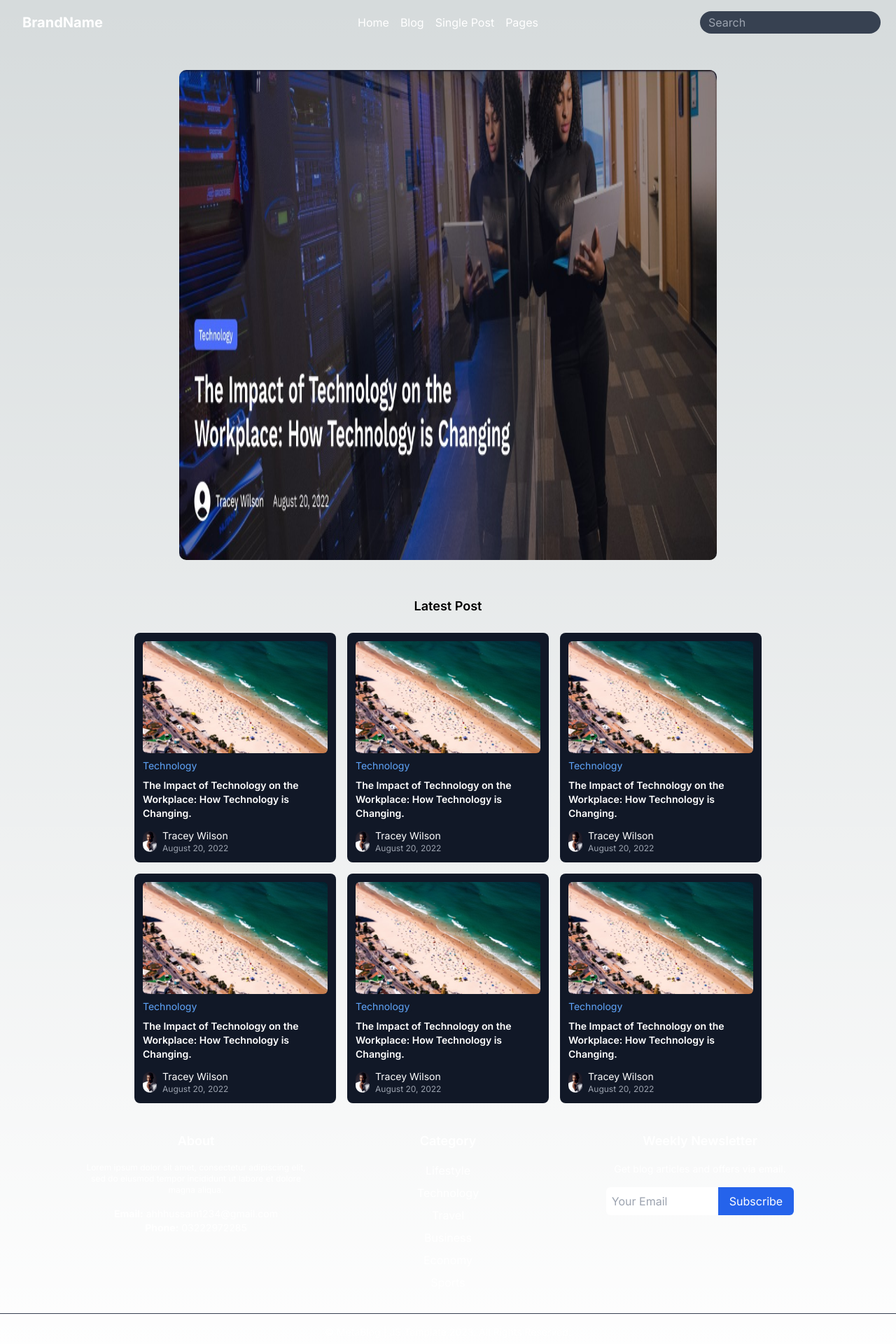
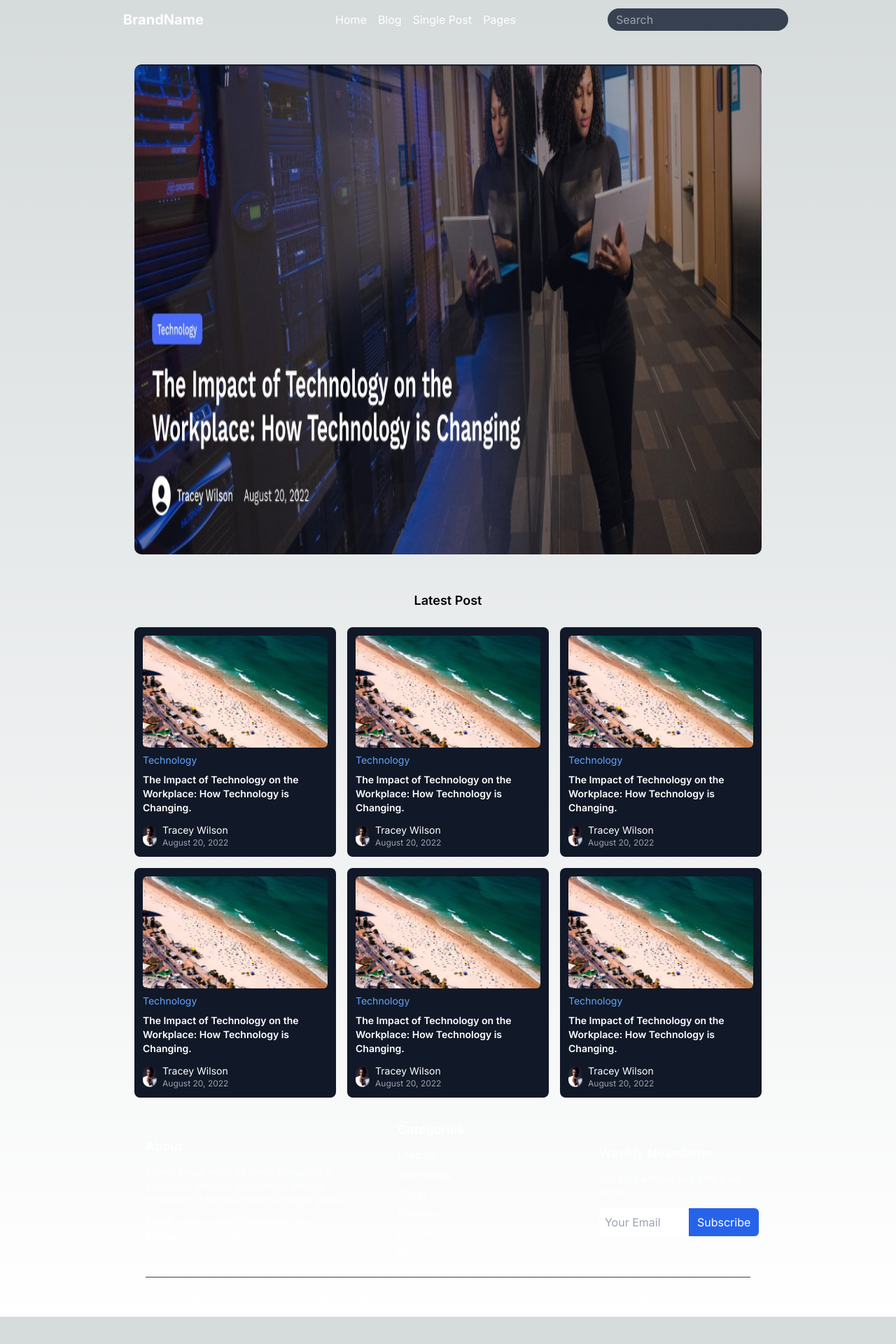
Before and after one commit to Ah815/Blog_App, a Next.js app: page / in a window 1280 px wide. Shown: the top 1920 px of the page at 70% size. After the commit the page ends 1881 px from the top, so only its background shows below. Built offline with nearby package versions, Linux system fonts and the light colour scheme.

Commit message:
tailwind for footer and navbar

```diff
--- a/src/app/blog/page.jsx
+++ b/src/app/blog/page.jsx
@@ -62,7 +62,7 @@ const BlogCard = () => {
   return (
     <>
      <div className='flex items-center justify-center w-full p-4 md:p-9' >
-      <div className='relative w-full max-w-3xl h-fit'>
+      <div className='relative w-full max-w-4xl h-fit'>
       <Image
         src="/headerImage.jpg"
         layout='responsive'
--- a/src/components/Footer.jsx
+++ b/src/components/Footer.jsx
@@ -2,16 +2,20 @@ import React from 'react';
 
 const Footer = () => {
   return (
-    <footer className=" text-white py-8">
-      <div className="container mx-auto text-center">
-        <div className="flex flex-col lg:flex-row justify-center gap-10 mb-8">
+    <footer className=" text-white py-6">
+      <div className="flex justify-center">
+        {/* Footer Content Wrapper */}
+        <div className="w-full max-w-4xl px-4">
+          {/* Footer Top Section */}
+          <div className="flex flex-col md:flex-row justify-between items-start md:items-center gap-6 mb-6 text-center md:text-left">
+
             {/* About Section */}
-          <div className="lg:w-1/4">
-            <h3 className="text-lg font-semibold mb-4">About</h3>
-            <p className="text-xs">
+            <div className="w-full md:w-1/3">
+              <h3 className="text-lg font-semibold mb-3">About</h3>
+              <p className="text-sm">
                 Lorem ipsum dolor sit amet, consectetur adipiscing elit, sed do eiusmod tempor incididunt ut labore et dolore magna aliqua.
               </p>
-            <p className="mt-4 text-sm">
+              <p className="mt-3 text-sm">
                 <strong>Email:</strong> ahhhussain1234@gmail.com
               </p>
               <p className="text-sm">
@@ -19,12 +23,10 @@ const Footer = () => {
               </p>
             </div>
 
-
-
             {/* Category Section */}
-          <div className="lg:w-1/4">
-            <h3 className="text-lg font-semibold mb-4">Category</h3>
-            <ul className="space-y-2">
+            <div className="w-full md:w-1/4">
+              <h3 className="text-lg font-semibold mb-3">Categories</h3>
+              <ul className="space-y-2 text-sm">
                 <li>Lifestyle</li>
                 <li>Technology</li>
                 <li>Travel</li>
@@ -35,32 +37,33 @@ const Footer = () => {
             </div>
 
             {/* Newsletter Section */}
-          <div className="lg:w-1/4">
-            <h3 className="text-lg font-semibold mb-4">Weekly Newsletter</h3>
-            <p className="text-sm mb-4">
+            <div className="w-full md:w-1/4">
+              <h3 className="text-lg font-semibold mb-3">Weekly Newsletter</h3>
+              <p className="text-sm mb-3">
                 Get blog articles and offers via email.
               </p>
-            <div className="flex justify-center">
+              <div className="flex justify-center md:justify-start">
                 <input
                   type="email"
                   placeholder="Your Email"
-                className="p-2 rounded-l-md text-gray-900 w-40"
+                  className="p-2 rounded-l-md text-gray-900 w-32"
                 />
-              <button className="bg-blue-600 text-white px-4 rounded-r-md">
+                <button className="bg-blue-600 text-white px-3 rounded-r-md">
                   Subscribe
                 </button>
               </div>
             </div>
           </div>
 
-        {/* Bottom Footer */}
-        <div className="border-t border-gray-700 pt-4">
-          <div className="flex flex-col items-center">
-            <p className="text-sm">&copy; MetaBlog | JS Template 2023. All Rights Reserved.</p>
-            <div className="flex space-x-4 mt-2">
-              <a href="#">Terms of Use</a>
-              <a href="#">Privacy Policy</a>
-              <a href="#">Cookie Policy</a>
+          {/* Bottom Footer Section */}
+          <div className="border-t border-gray-700 pt-3">
+            <div className="flex flex-col items-center md:flex-row md:justify-between text-center md:text-left">
+              <p className="text-sm">&copy; MetaBlog | JS Template 2024. All Rights Reserved.</p>
+              <div className="flex space-x-4 mt-2 md:mt-0">
+                <a href="#" className="text-sm hover:underline">Terms of Use</a>
+                <a href="#" className="text-sm hover:underline">Privacy Policy</a>
+                <a href="#" className="text-sm hover:underline">Cookie Policy</a>
+              </div>
             </div>
           </div>
         </div>
--- a/src/components/Navbar.jsx
+++ b/src/components/Navbar.jsx
@@ -4,18 +4,44 @@ import React, { useState } from 'react';
 
 function Navbar() {
   const [isOpen, setIsOpen] = useState(false);
+  const [isSearchOpen, setIsSearchOpen] = useState(false); // State to manage search visibility in mobile
 
   const toggleMenu = () => {
     setIsOpen(!isOpen);
   };
 
+  const toggleSearch = () => {
+    setIsSearchOpen(!isSearchOpen);
+  };
+
   return (
-    <nav className=" p-4">
+    <nav className=" p-3 md:ps-40 ">
       <div className="container mx-auto flex justify-between items-center px-4">
+        {/* Brand Logo */}
         <div className="text-white font-bold text-xl w-1/4">
           <Link href={"/"}>BrandName</Link>
         </div>
-        <div className="md:hidden">
+
+        {/* Mobile Menu & Search Toggle */}
+        <div className="md:hidden flex gap-4">
+          {/* Search Button for Mobile */}
+          <button onClick={toggleSearch} className="text-white focus:outline-none">
+            <svg
+              className="w-6 h-6"
+              fill="none"
+              stroke="currentColor"
+              viewBox="0 0 24 24"
+              xmlns="http://www.w3.org/2000/svg"
+            >
+              <path
+                strokeLinecap="round"
+                strokeLinejoin="round"
+                strokeWidth="2"
+                d="M21 21l-4.35-4.35M18 10.5A7.5 7.5 0 1 1 10.5 3a7.5 7.5 0 0 1 7.5 7.5z"
+              />
+            </svg>
+          </button>
+          {/* Hamburger Menu Button */}
           <button onClick={toggleMenu} className="text-white focus:outline-none">
             <svg
               className="w-6 h-6"
@@ -33,8 +59,10 @@ function Navbar() {
             </svg>
           </button>
         </div>
-        <div className={`w-2/4 md:flex justify-center md:items-center md:w-2/4 ${isOpen ? 'block' : 'hidden'}`}>
-          <div className="md:flex md:items-center md:justify-center ">
+
+        {/* Links Section (Visible in Medium and Larger Screens) */}
+        <div className={`w-2/4 hidden md:flex justify-center md:me-11 md:items-center md:w-2/4 ${isOpen ? 'block' : 'hidden'}`}>
+          <div className="md:flex md:items-center md:justify-center">
             <div className="text-white md:flex md:gap-4">
               <Link href={"/"} className="block mt-4 md:inline-block md:mt-0">
                 Home
@@ -51,14 +79,47 @@ function Navbar() {
             </div>
           </div>
         </div>
-        <div className="hidden md:flex justify-between w-1/4 ps-14">
+
+        {/* Search Input for Large Screens */}
+        <div className="hidden md:flex justify-between w-1/4  pe-96">
           <input
             type="text"
             placeholder="Search"
-            className="bg-gray-700 text-white rounded-full px-3 py-1  focus:outline-none"
+            className="bg-gray-700 text-white rounded-full px-3 py-1 focus:outline-none"
           />
         </div>
       </div>
+
+      {/* Search Input for Mobile (Visible if toggled) */}
+      {isSearchOpen && (
+        <div className="mt-4 flex justify-center md:hidden">
+          <input
+            type="text"
+            placeholder="Search"
+            className="bg-gray-800 text-white rounded-full px-3 py-1 w-3/4 focus:outline-none"
+          />
+        </div>
+      )}
+
+      {/* Mobile Menu (Visible if toggled) */}
+      {isOpen && (
+        <div className="flex justify-center md:hidden bg-gray-800 p-4 mt-2 rounded-lg">
+          <div className="flex flex-col gap-4">
+            <Link href={"/"} className="text-white block hover:text-gray-400">
+              Home
+            </Link>
+            <Link href={"/blog"} className="text-white block hover:text-gray-400">
+              Blog
+            </Link>
+            <Link href={"/single post"} className="text-white block hover:text-gray-400">
+              Single Post
+            </Link>
+            <Link href={"/pages"} className="text-white block hover:text-gray-400">
+              Pages
+            </Link>
+          </div>
+        </div>
+      )}
     </nav>
   );
 }
```
Lines whose indentation alone changed are shown as unchanged.
